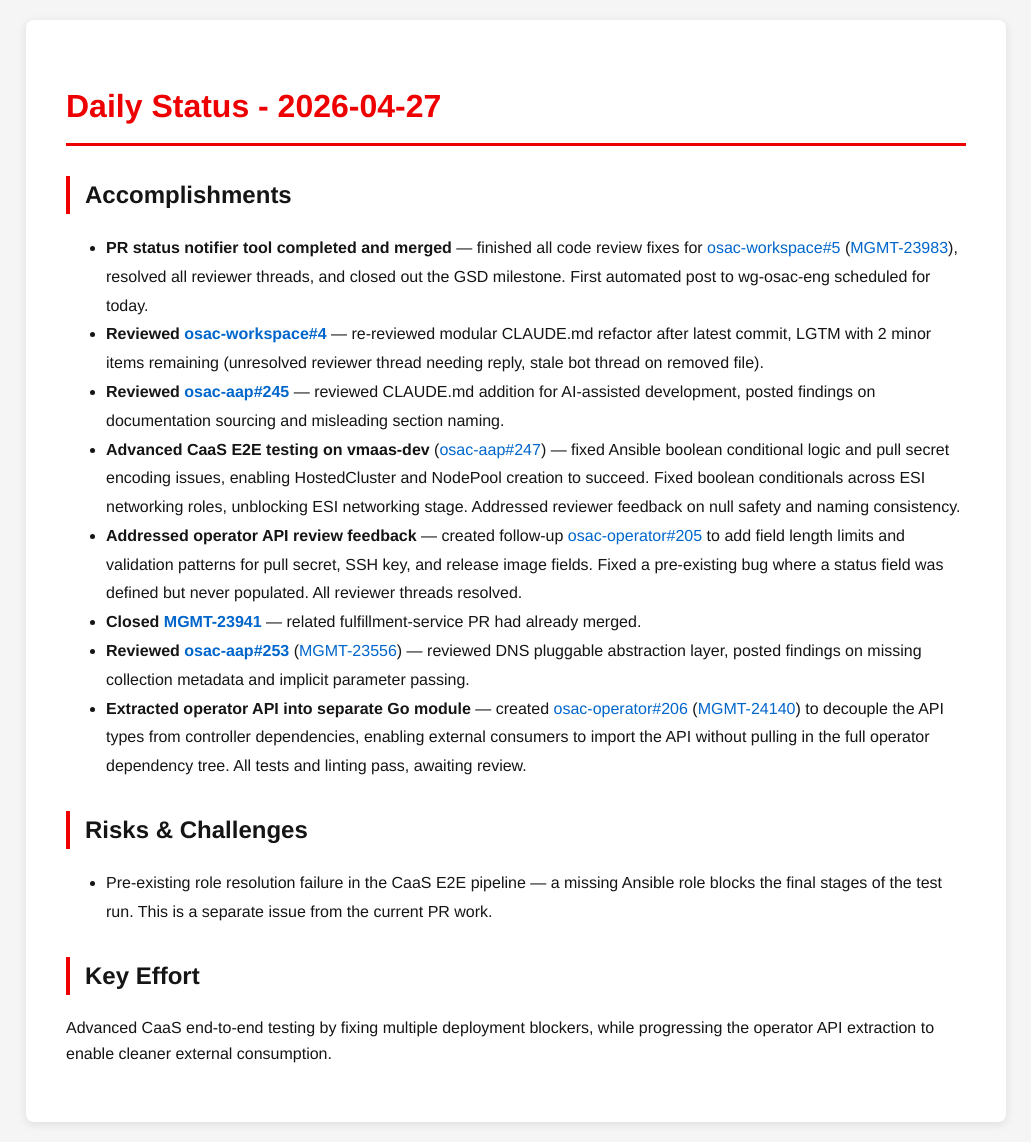
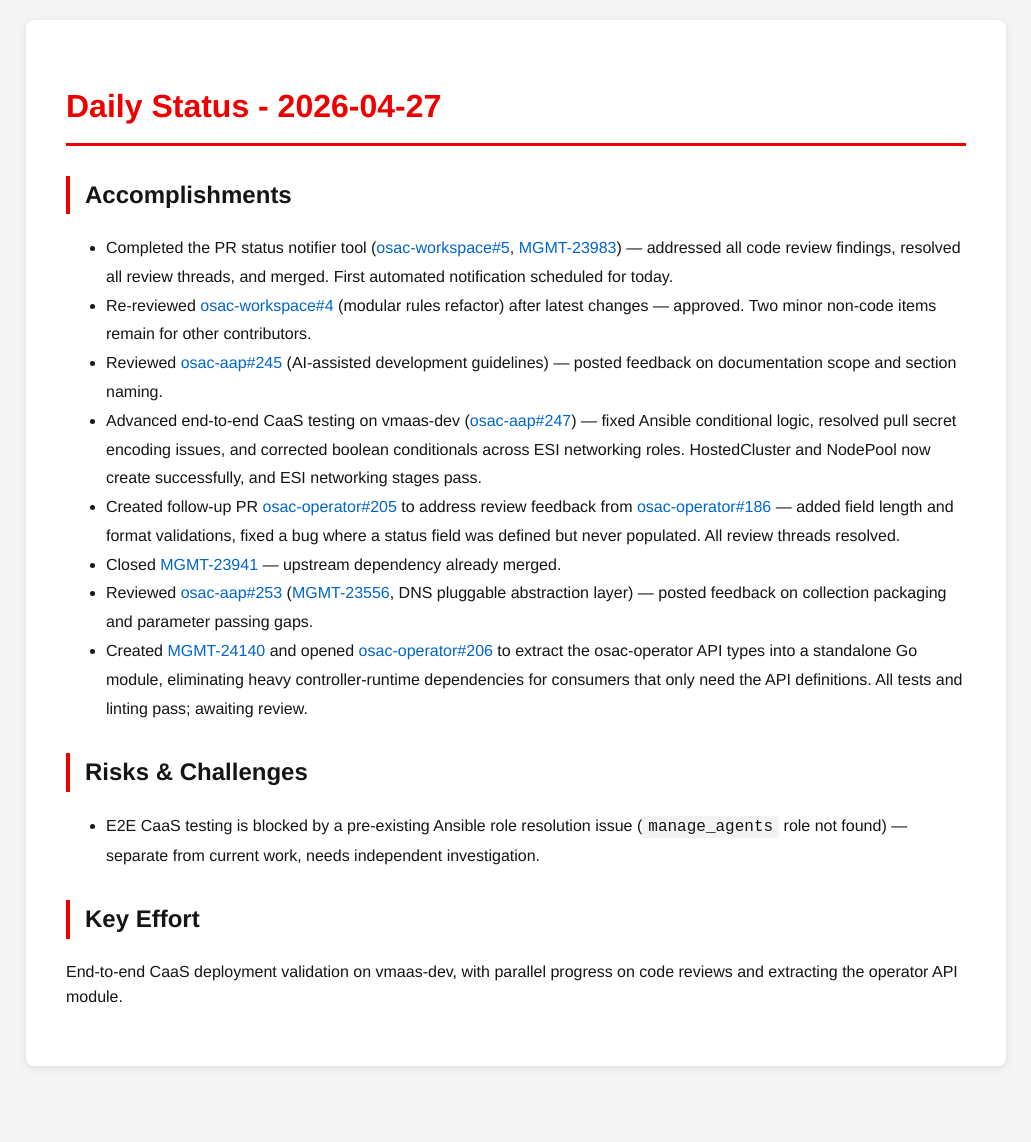
Before and after one commit to tzvatot/daily-status, a Jekyll site: the page built from 2026-04-27.md, in a window 1280 px wide. Shown: the whole page, without its empty margins (124-1155 px from the left). Built offline with Jekyll 4.4.1, drawn with Linux system fonts in a browser that asks for light colours; after the commit the page ends 1086 px from its top, so only the background shows below that.

Commit message:
Daily status update - 2026-04-27

```diff
--- a/2026-04-27.md
+++ b/2026-04-27.md
@@ -7,20 +7,17 @@ date: 2026-04-27
 # Daily Status - 2026-04-27
 
 ## Accomplishments
-
-- **PR status notifier tool completed and merged** — finished all code review fixes for [osac-workspace#5](https://github.com/osac-project/osac-workspace/pull/5) ([MGMT-23983](https://issues.redhat.com/browse/MGMT-23983)), resolved all reviewer threads, and closed out the GSD milestone. First automated post to wg-osac-eng scheduled for today.
-- **Reviewed [osac-workspace#4](https://github.com/osac-project/osac-workspace/pull/4)** — re-reviewed modular CLAUDE.md refactor after latest commit, LGTM with 2 minor items remaining (unresolved reviewer thread needing reply, stale bot thread on removed file).
-- **Reviewed [osac-aap#245](https://github.com/osac-project/osac-aap/pull/245)** — reviewed CLAUDE.md addition for AI-assisted development, posted findings on documentation sourcing and misleading section naming.
-- **Advanced CaaS E2E testing on vmaas-dev** ([osac-aap#247](https://github.com/osac-project/osac-aap/pull/247)) — fixed Ansible boolean conditional logic and pull secret encoding issues, enabling HostedCluster and NodePool creation to succeed. Fixed boolean conditionals across ESI networking roles, unblocking ESI networking stage. Addressed reviewer feedback on null safety and naming consistency.
-- **Addressed operator API review feedback** — created follow-up [osac-operator#205](https://github.com/osac-project/osac-operator/pull/205) to add field length limits and validation patterns for pull secret, SSH key, and release image fields. Fixed a pre-existing bug where a status field was defined but never populated. All reviewer threads resolved.
-- **Closed [MGMT-23941](https://issues.redhat.com/browse/MGMT-23941)** — related fulfillment-service PR had already merged.
-- **Reviewed [osac-aap#253](https://github.com/osac-project/osac-aap/pull/253)** ([MGMT-23556](https://issues.redhat.com/browse/MGMT-23556)) — reviewed DNS pluggable abstraction layer, posted findings on missing collection metadata and implicit parameter passing.
-- **Extracted operator API into separate Go module** — created [osac-operator#206](https://github.com/osac-project/osac-operator/pull/206) ([MGMT-24140](https://issues.redhat.com/browse/MGMT-24140)) to decouple the API types from controller dependencies, enabling external consumers to import the API without pulling in the full operator dependency tree. All tests and linting pass, awaiting review.
+- Completed the PR status notifier tool ([osac-workspace#5](https://github.com/osac-project/osac-workspace/pull/5), [MGMT-23983](https://issues.redhat.com/browse/MGMT-23983)) — addressed all code review findings, resolved all review threads, and merged. First automated notification scheduled for today.
+- Re-reviewed [osac-workspace#4](https://github.com/osac-project/osac-workspace/pull/4) (modular rules refactor) after latest changes — approved. Two minor non-code items remain for other contributors.
+- Reviewed [osac-aap#245](https://github.com/osac-project/osac-aap/pull/245) (AI-assisted development guidelines) — posted feedback on documentation scope and section naming.
+- Advanced end-to-end CaaS testing on vmaas-dev ([osac-aap#247](https://github.com/osac-project/osac-aap/pull/247)) — fixed Ansible conditional logic, resolved pull secret encoding issues, and corrected boolean conditionals across ESI networking roles. HostedCluster and NodePool now create successfully, and ESI networking stages pass.
+- Created follow-up PR [osac-operator#205](https://github.com/osac-project/osac-operator/pull/205) to address review feedback from [osac-operator#186](https://github.com/osac-project/osac-operator/pull/186) — added field length and format validations, fixed a bug where a status field was defined but never populated. All review threads resolved.
+- Closed [MGMT-23941](https://issues.redhat.com/browse/MGMT-23941) — upstream dependency already merged.
+- Reviewed [osac-aap#253](https://github.com/osac-project/osac-aap/pull/253) ([MGMT-23556](https://issues.redhat.com/browse/MGMT-23556), DNS pluggable abstraction layer) — posted feedback on collection packaging and parameter passing gaps.
+- Created [MGMT-24140](https://issues.redhat.com/browse/MGMT-24140) and opened [osac-operator#206](https://github.com/osac-project/osac-operator/pull/206) to extract the osac-operator API types into a standalone Go module, eliminating heavy controller-runtime dependencies for consumers that only need the API definitions. All tests and linting pass; awaiting review.
 
 ## Risks & Challenges
-
-- Pre-existing role resolution failure in the CaaS E2E pipeline — a missing Ansible role blocks the final stages of the test run. This is a separate issue from the current PR work.
+- E2E CaaS testing is blocked by a pre-existing Ansible role resolution issue (`manage_agents` role not found) — separate from current work, needs independent investigation.
 
 ## Key Effort
-
-Advanced CaaS end-to-end testing by fixing multiple deployment blockers, while progressing the operator API extraction to enable cleaner external consumption.
+End-to-end CaaS deployment validation on vmaas-dev, with parallel progress on code reviews and extracting the operator API module.
```
